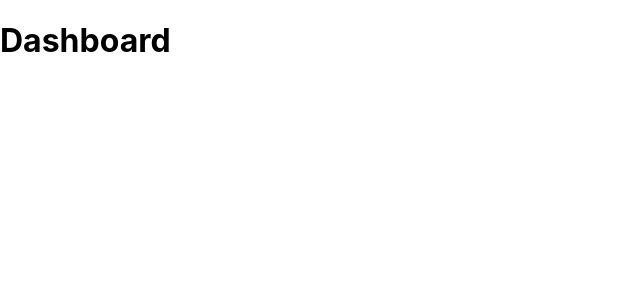
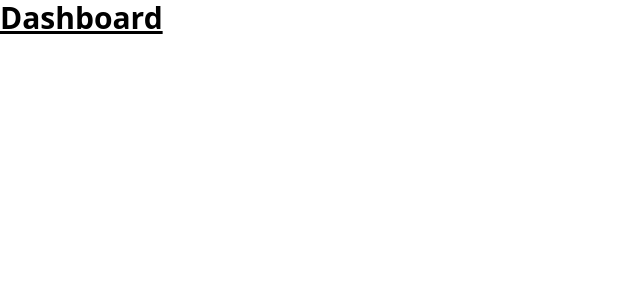
Before and after one commit to aaronlmjohnson/issue-tracker, a React (Create React App) app in the folder client/: page / in a window 1280 px wide. Shown: the top 300 px of the page, without its empty margins (0-640 px from the left). Built offline with nearby package versions, Linux system fonts and the light colour scheme.

Commit message:
installed and setup tailwind

```diff
--- a/client/src/index.css
+++ b/client/src/index.css
@@ -1,13 +1,3 @@
-body {
-  margin: 0;
-  font-family: -apple-system, BlinkMacSystemFont, 'Segoe UI', 'Roboto', 'Oxygen',
-    'Ubuntu', 'Cantarell', 'Fira Sans', 'Droid Sans', 'Helvetica Neue',
-    sans-serif;
-  -webkit-font-smoothing: antialiased;
-  -moz-osx-font-smoothing: grayscale;
-}
-
-code {
-  font-family: source-code-pro, Menlo, Monaco, Consolas, 'Courier New',
-    monospace;
-}
+@tailwind base;
+@tailwind components;
+@tailwind utilities;
--- a/client/src/pages/Dashboard.tsx
+++ b/client/src/pages/Dashboard.tsx
@@ -1,7 +1,7 @@
 const Dashboard = ()=>{
     return (
-        <div className="dashboard">
-            <h1>Dashboard</h1>
+        <div className="dashboard text-3xl font-bold underline">
+            <h1 >Dashboard</h1>
         </div>
     );
 }
--- /dev/null
+++ b/client/tailwind.config.js
@@ -0,0 +1,10 @@
+/** @type {import('tailwindcss').Config} */
+module.exports = {
+  content: [
+    "./src/**/*.{js,jsx,ts,tsx}",
+  ],
+  theme: {
+    extend: {},
+  },
+  plugins: [],
+}
```
